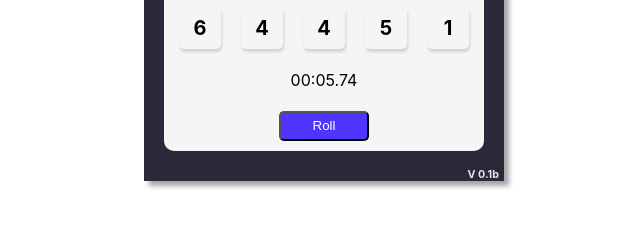
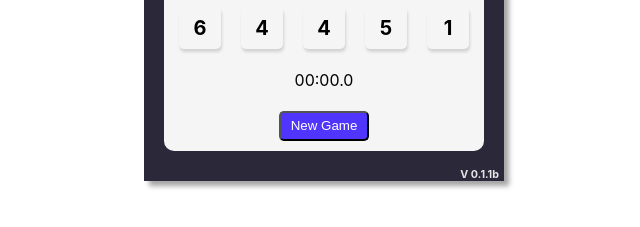
Before and after one commit to nsaraiva/tenzies, a React (Create React App) app: page / in a window 1280 px wide. Shown: the part 409-636 px from the top of the page, without its empty margins (316-956 px from the left). Built offline with nearby package versions, Linux system fonts and the light colour scheme.

Commit message:
Fix for the game does not start as soon as the page is loaded

```diff
--- a/src/App.js
+++ b/src/App.js
@@ -15,6 +15,8 @@ function App() {
   const [tenzies, setTenzies] = useState(false);
   // Sopwatch state
   const [time, setTime] = useState(0);
+  // page loaded
+  const[loaded, setLoaded] = useState(true);
   // Window size state
   const [windowSize, setWindowSize] = useState({
     width: window.innerWidth,
@@ -42,9 +44,8 @@ function App() {
 
   // Stopwatch
   useEffect(() => {
-    console.log(tenzies);
+    console.log(loaded);
     let stopWatch = null;
-
     if(!tenzies){
       stopWatch = setInterval(() => {
         setTime(prevTime => prevTime + 7);
@@ -52,11 +53,14 @@ function App() {
     } else {
       clearInterval(stopWatch);
     }
+    if(loaded){
+      clearInterval(stopWatch);
+    }
     return () => {
       clearInterval(stopWatch);
     };
 
-  }, [tenzies]);
+  }, [tenzies, loaded]);
 
   // held the dice
   function holdDice(diceId) {
@@ -87,9 +91,11 @@ function App() {
       }}));
     } else {
       setTenzies(false);
+      setLoaded(false);
       setDices(allNewDice());
       setTime(0);
     }
+    setLoaded(false);
   }
 
   // mount the dices
@@ -99,6 +105,8 @@ function App() {
       value={die.value}
       isHeld={die.isHeld}
       holdDice={() => holdDice(die.id)}
+      loaded={loaded}
+      tenzies={tenzies}
     />
 
   });
@@ -118,9 +126,9 @@ function App() {
             {dicesElements}
           </div>
           <StopWatch time={time}/>
-          <button onClick={rollDices}>{tenzies ? 'New Game' : 'Roll'}</button>
+          <button onClick={rollDices}>{(tenzies || loaded) ? 'New Game' : 'Roll'}</button>
         </div>
-        <h6>V 0.1b</h6>
+        <h6>V 0.1.1b</h6>
       </div>
     </main>
   );
--- a/src/components/die/index.js
+++ b/src/components/die/index.js
@@ -4,7 +4,7 @@ function Die(props) {
     return(
         <div
             className={props.isHeld ? 'die die-held' : 'die'}
-            onClick={props.holdDice}>
+            onClick={(props.loaded || props.tenzies) ? '' : props.holdDice}>
             <h1>{props.value}</h1>
         </div>
     );
```
